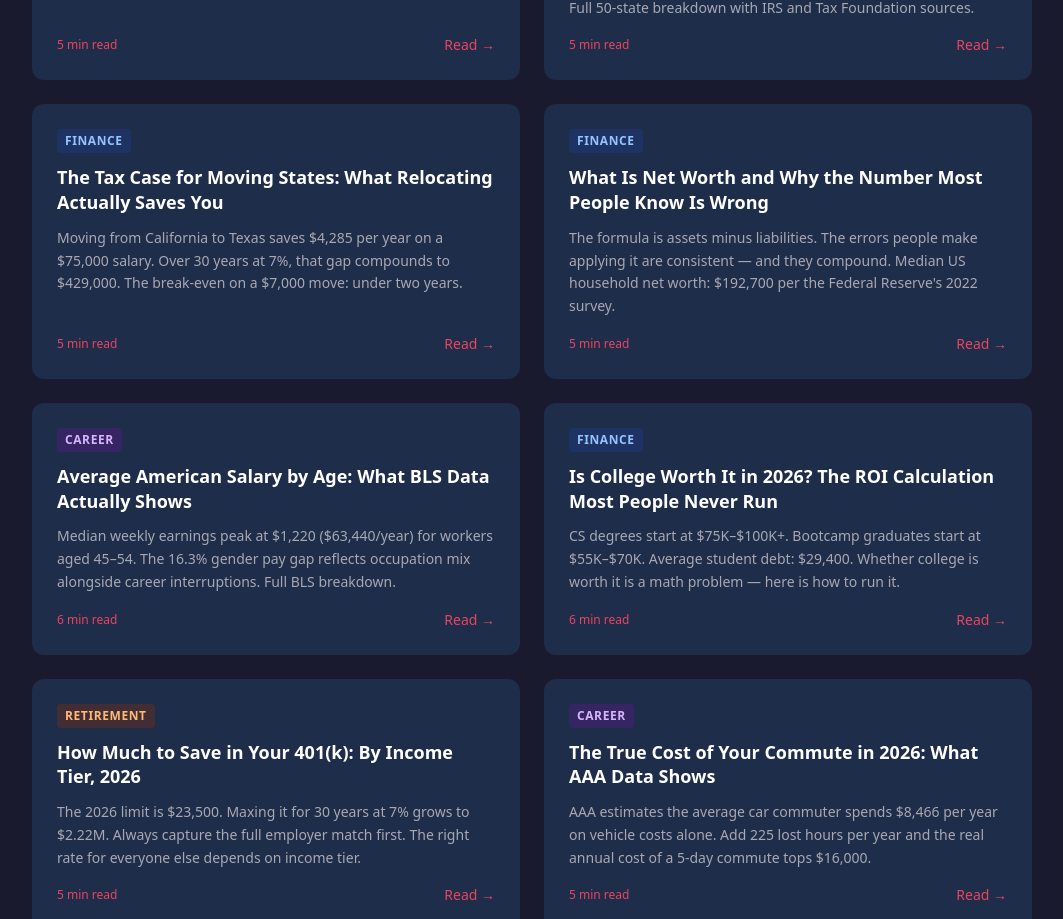
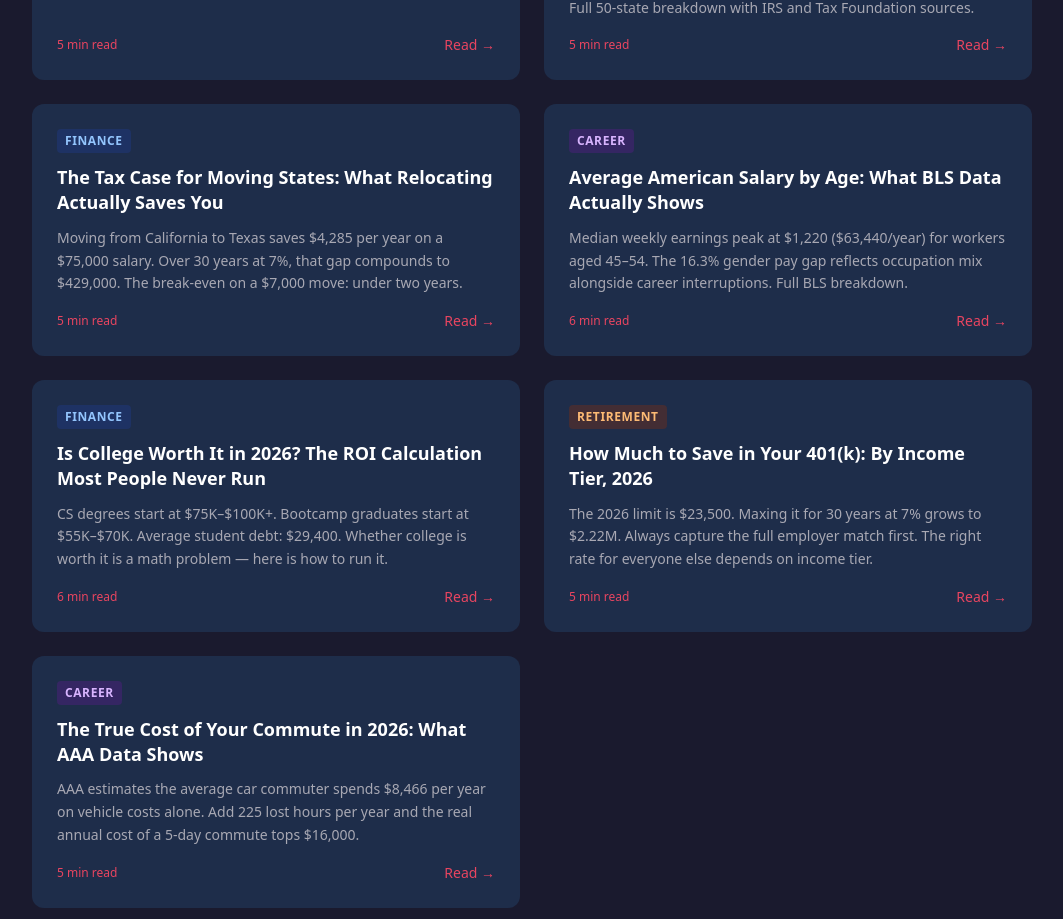
Before and after one commit to pierre2000it-max/dayblip, a Next.js app: page /blog in a window 1280 px wide. Shown: the part 3376-4295 px from the top of the page, without its empty margins (108-1171 px from the left). Built offline with nearby package versions, Linux system fonts and the light colour scheme.

Commit message:
Remove duplicate what-is-net-worth card from blog landing page

```diff
--- a/src/app/blog/page.tsx
+++ b/src/app/blog/page.tsx
@@ -189,14 +189,6 @@ const articles = [
     href: "/blog/moving-states-tax-savings",
   },
   {
-    category: "Finance",
-    title: "What Is Net Worth and Why the Number Most People Know Is Wrong",
-    excerpt:
-      "The formula is assets minus liabilities. The errors people make applying it are consistent — and they compound. Median US household net worth: $192,700 per the Federal Reserve's 2022 survey.",
-    readTime: "5 min read",
-    href: "/blog/what-is-net-worth",
-  },
-  {
     category: "Career",
     title: "Average American Salary by Age: What BLS Data Actually Shows",
     excerpt:
```
